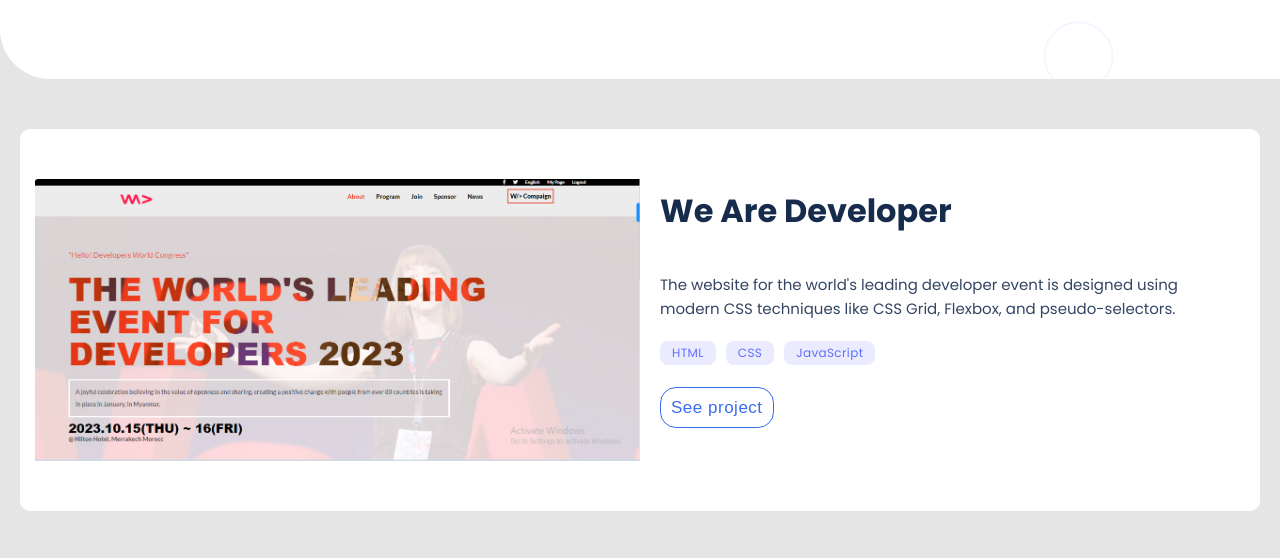
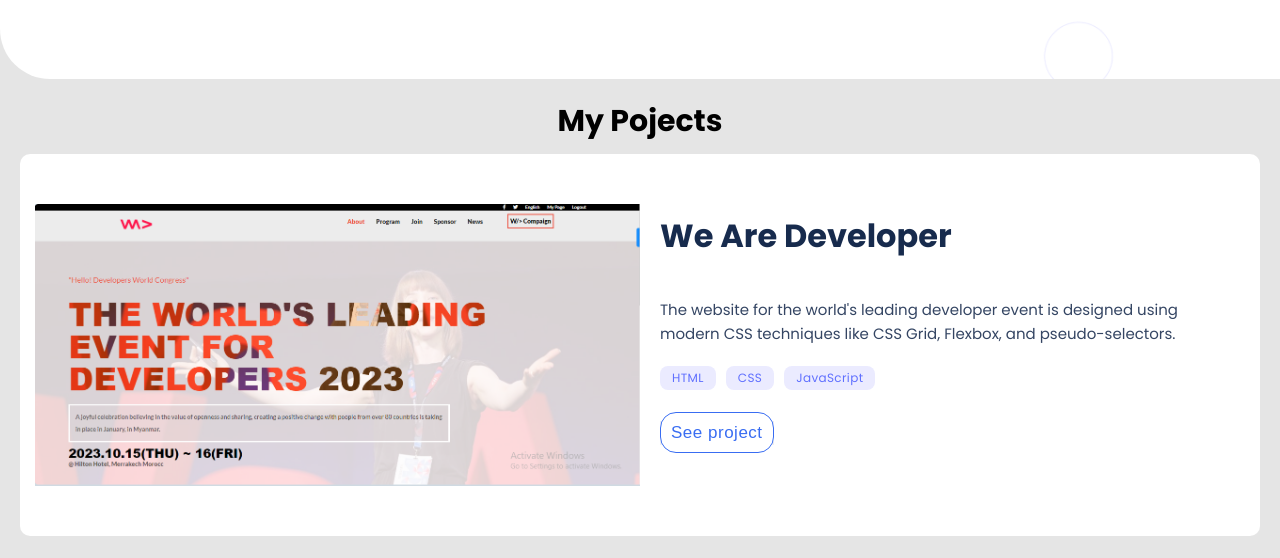
Before and after one commit to naji-97/naji-portfolio, a website: page index.html in a window 1280 px wide. Shown: the part 539-1097 px from the top of the page. Drawn offline with Linux system fonts and the light colour scheme.

Commit message:
update the projects section

```diff
--- a/index.html
+++ b/index.html
@@ -67,9 +67,9 @@
 
 
 
-    <section class="projects " id="projects">
+    <section class="projects " >
 
-
+        <h1 class="myproject-title" id="projects">My Pojects</h1>
         <div class="project grid">
             <img class="project-img grid-1" src="./assest/img/js-project/we-are-dev.png" alt="Tonic project image">
             <div class="prject-content">
--- a/style.css
+++ b/style.css
@@ -769,6 +769,15 @@
   color: #67798e;
 }
 
+.myproject-title {
+  margin: 0 20px;
+  margin-bottom: -20px;
+  text-align: center;
+  border-top-left-radius: 10px;
+  border-top-right-radius: 10px;
+  font-size: 30px;
+}
+
 /* ############################## */
 
 @media screen and (min-width: 768px) {
```
